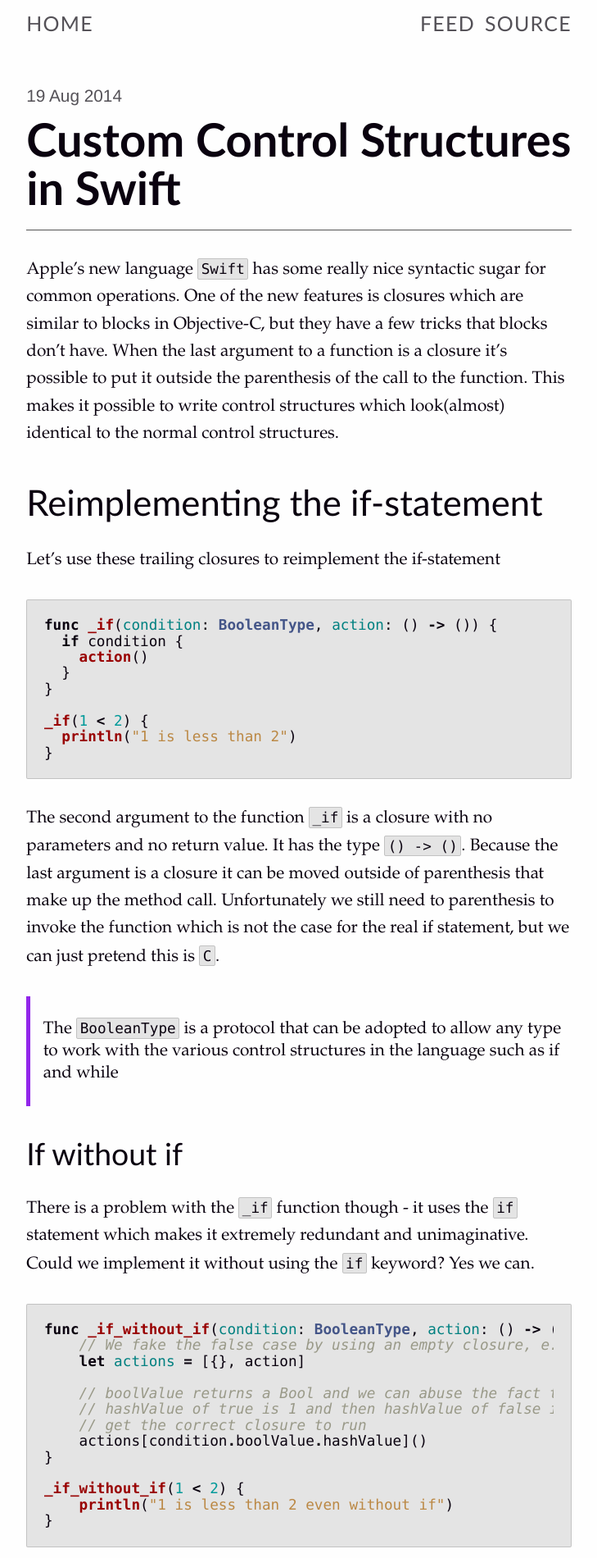
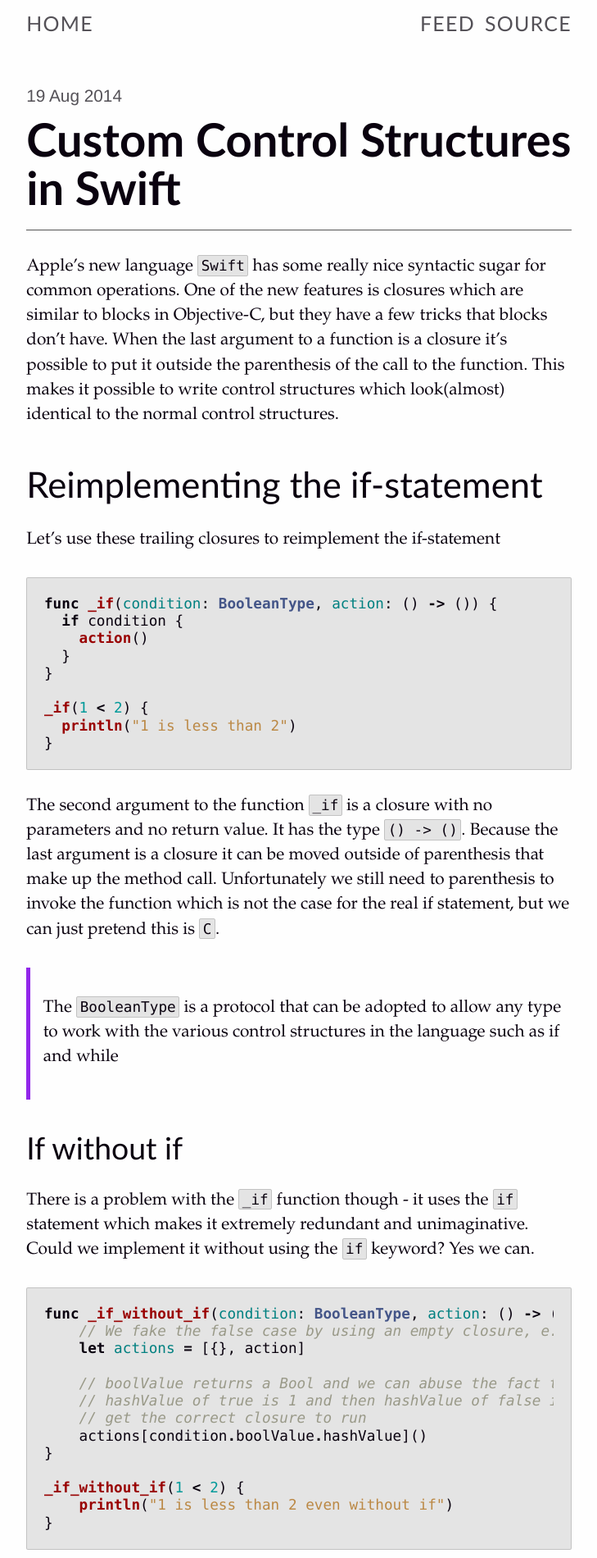
Before and after one commit to k0nserv/hugotunius.se, a Jekyll site: the page built from _posts/2014-08-19-custom-control-structures-in-swift.md, in a window 1280 px wide. Shown: the top 1900 px of the page at 82% size, without its empty margins (275-1004 px from the left). Built offline with Jekyll 4.4.1, drawn with Linux system fonts in a browser that asks for light colours.

Commit message:
Style tweaks

```diff
--- a/_sass/screen.scss
+++ b/_sass/screen.scss
@@ -143,8 +143,8 @@ article {
   }
 
   & li {
-    line-height: 1.4em;
-    margin-bottom: 0.3em;
+    line-height: 1.3;
+    margin-bottom: 0.25lh;
   }
 
   & ul li {
@@ -214,9 +214,9 @@ ul.posts {
 /* Typography       */
 /* ---------------- */
 p {
-  margin: 1.5em 0;
+  margin: 1lh 0;
   font-size: 1rem;
-  line-height: 1.6em;
+  line-height: 1.45;
 }
 
 strong {
@@ -231,11 +231,6 @@ blockquote {
 
   @include var-property(color, --text-color, $default-text-color);
   @include var-property(border-left-color, --primary-color, $default-primary-color);
-
-  p {
-    margin: 1em 0;
-    line-height: 1.3em;
-  }
 }
 
 sup, sub {
@@ -273,9 +268,9 @@ a {
 
 h1, h2, h3, h4, h5, h6 {
   font-family: $header-font;
-  margin-top: 1em;
+  margin-top: 1lh;
   margin-bottom: 0.375em;
-  line-height: 1.05em;
+  line-height: 1.05;
 }
 
 
@@ -308,7 +303,7 @@ h5, h6 {
 .highlight {
   font-family: $monospace-font-family;
   font-size: 0.85em;
-  line-height: 1.1em;
+  line-height: 1.2;
   margin: $spacing-md 0;
   padding: $spacing-base;
 
```
